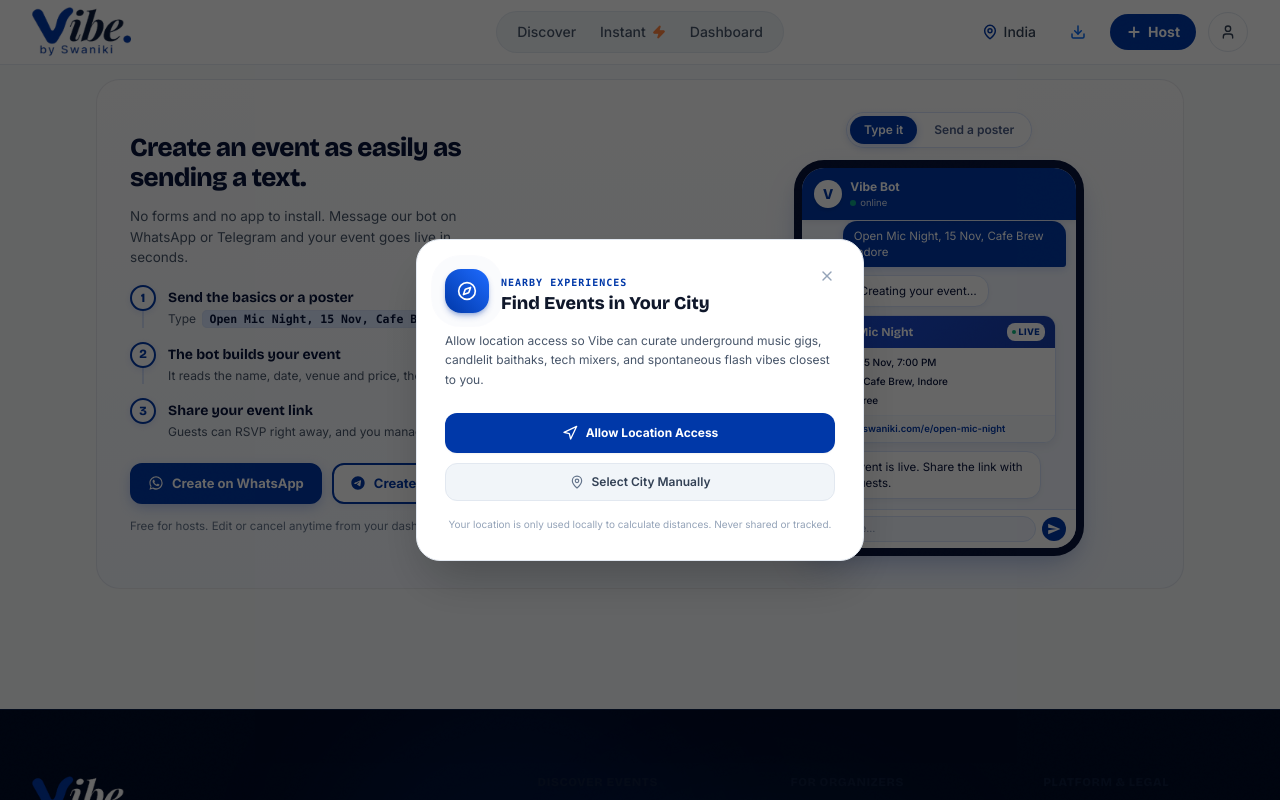
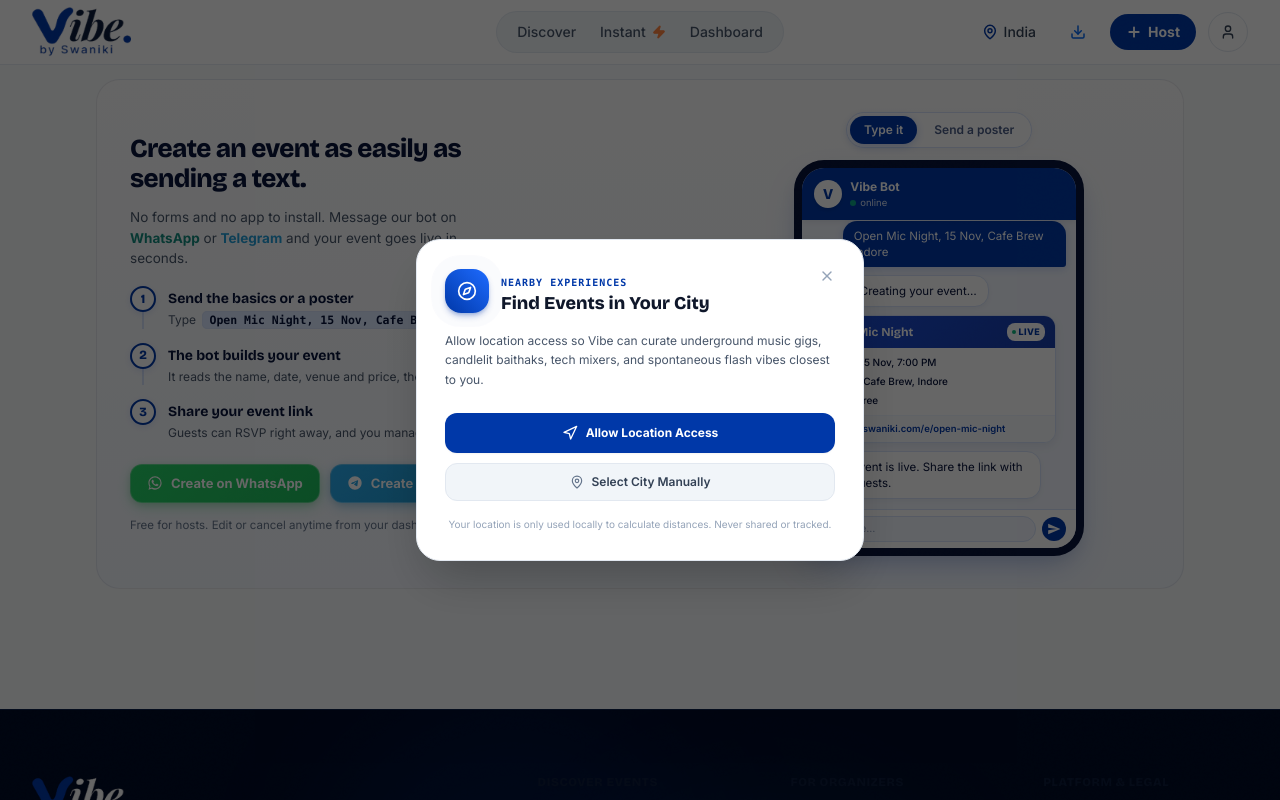
Before and after one commit to Suyashp07/Vibe, a Next.js app: page /bot in a window 1280 px wide. Shown: the top 800 px of the page. Built offline with nearby package versions, Linux system fonts and the light colour scheme; no server answers.

Commit message:
feat(bot): style WhatsApp and Telegram action buttons with authentic brand colors and textures

```diff
--- a/src/app/globals.css
+++ b/src/app/globals.css
@@ -2467,39 +2467,64 @@ html.dark .bot-code-chip {
   transform: translateY(-1.5px);
 }
 
+/* WhatsApp Official Green Button */
+.bot-btn-whatsapp,
 .bot-btn-primary {
-  background-color: #0038a8;
-  color: #fff !important;
-  border: 2px solid #0038a8;
-  box-shadow: 0 4px 14px -2px rgba(29, 78, 216, 0.35);
-}
-
+  background: linear-gradient(135deg, #25D366 0%, #1EBE5D 100%);
+  color: #ffffff !important;
+  border: 1px solid rgba(255, 255, 255, 0.28);
+  box-shadow: 0 4px 14px -2px rgba(37, 211, 102, 0.45), 0 2px 6px rgba(0, 0, 0, 0.08);
+}
+
+.bot-btn-whatsapp:hover,
 .bot-btn-primary:hover {
-  background-color: #173daa;
-  border-color: #173daa;
-  box-shadow: 0 8px 18px -3px rgba(29, 78, 216, 0.45);
-}
-
+  background: linear-gradient(135deg, #28E16D 0%, #1CAE55 100%);
+  border-color: rgba(255, 255, 255, 0.4);
+  box-shadow: 0 8px 22px -3px rgba(37, 211, 102, 0.6), 0 4px 10px rgba(0, 0, 0, 0.12);
+  transform: translateY(-1.5px);
+}
+
+html.dark .bot-btn-whatsapp,
+html.dark .bot-btn-primary {
+  background: linear-gradient(135deg, #25D366 0%, #128C7E 100%);
+  border-color: rgba(255, 255, 255, 0.22);
+  box-shadow: 0 4px 16px -2px rgba(37, 211, 102, 0.38);
+}
+
+html.dark .bot-btn-whatsapp:hover,
+html.dark .bot-btn-primary:hover {
+  background: linear-gradient(135deg, #2ae36e 0%, #159a8b 100%);
+  box-shadow: 0 8px 22px -3px rgba(37, 211, 102, 0.55);
+}
+
+/* Telegram Official Sky-Blue Textured Button */
+.bot-btn-telegram,
 .bot-btn-secondary {
-  color: #0038a8 !important;
-  border: 2px solid #0038a8;
-  background-color: #fff;
-  box-shadow: 0 2px 6px rgba(29, 78, 216, 0.08);
-}
-
+  background: linear-gradient(135deg, #2AABEE 0%, #229ED9 50%, #1B8DC5 100%);
+  color: #ffffff !important;
+  border: 1px solid rgba(255, 255, 255, 0.28);
+  box-shadow: 0 4px 14px -2px rgba(34, 158, 217, 0.45), 0 2px 6px rgba(0, 0, 0, 0.08);
+}
+
+.bot-btn-telegram:hover,
 .bot-btn-secondary:hover {
-  background-color: #f3f7ff;
-  box-shadow: 0 4px 12px rgba(29, 78, 216, 0.15);
-}
-
+  background: linear-gradient(135deg, #33B4F5 0%, #25A4DF 50%, #1E94CF 100%);
+  border-color: rgba(255, 255, 255, 0.4);
+  box-shadow: 0 8px 22px -3px rgba(34, 158, 217, 0.6), 0 4px 10px rgba(0, 0, 0, 0.12);
+  transform: translateY(-1.5px);
+}
+
+html.dark .bot-btn-telegram,
 html.dark .bot-btn-secondary {
-  color: #5b8cff !important;
-  background-color: transparent;
-  border-color: #5b8cff;
-}
-
+  background: linear-gradient(135deg, #2AABEE 0%, #1F8FC7 100%);
+  border-color: rgba(255, 255, 255, 0.22);
+  box-shadow: 0 4px 16px -2px rgba(34, 158, 217, 0.38);
+}
+
+html.dark .bot-btn-telegram:hover,
 html.dark .bot-btn-secondary:hover {
-  background-color: rgba(91, 140, 255, 0.12);
+  background: linear-gradient(135deg, #33B4F5 0%, #229ED9 100%);
+  box-shadow: 0 8px 22px -3px rgba(34, 158, 217, 0.55);
 }
 
 .bot-icon {
--- a/src/components/bot/FloatingBotDrawer.tsx
+++ b/src/components/bot/FloatingBotDrawer.tsx
@@ -143,7 +143,9 @@ export default function FloatingBotDrawer({ defaultOpen = false }: FloatingBotDr
                       </span>
                     </div>
                     <p className="text-[11px] text-slate-500 dark:text-slate-400">
-                      Message on WhatsApp or Telegram · Live in 60s
+                      Message on{' '}
+                      <span className="text-[#128C7E] dark:text-[#25D366] font-semibold">WhatsApp</span> or{' '}
+                      <span className="text-[#229ED9] dark:text-[#38bdf8] font-semibold">Telegram</span> · Live in 60s
                     </p>
                   </div>
                 </div>
--- a/src/components/events/BotCreateSection.tsx
+++ b/src/components/events/BotCreateSection.tsx
@@ -208,7 +208,9 @@ export default function BotCreateSection() {
             Create an event as easily as sending a text.
           </h2>
           <p className="bot-create-subtext">
-            No forms and no app to install. Message our bot on WhatsApp or Telegram and your event goes live in seconds.
+            No forms and no app to install. Message our bot on{' '}
+            <strong className="text-[#128C7E] dark:text-[#25D366] font-bold">WhatsApp</strong> or{' '}
+            <strong className="text-[#229ED9] dark:text-[#38bdf8] font-bold">Telegram</strong> and your event goes live in seconds.
           </p>
 
           <div className="bot-steps-list">
@@ -266,7 +268,7 @@ export default function BotCreateSection() {
               href="https://wa.me/919183123093?text=Vibe%2FEvents"
               target="_blank"
               rel="noopener noreferrer"
-              className="bot-btn bot-btn-primary"
+              className="bot-btn bot-btn-whatsapp"
             >
               <svg className="bot-icon" viewBox="0 0 24 24" fill="currentColor" aria-hidden="true">
                 <path d="M12.04 2C6.58 2 2.13 6.45 2.13 11.91c0 1.93.52 3.8 1.5 5.44L2.2 22l4.82-1.39a9.88 9.88 0 0 0 5.02 1.34h.01c5.46 0 9.91-4.45 9.91-9.91A9.91 9.91 0 0 0 12.04 2zm0 18.06h-.01a8.17 8.17 0 0 1-4.2-1.15l-.3-.18-3.09.89.83-3-.2-.31a8.19 8.19 0 0 1-1.28-4.4c0-4.52 3.68-8.2 8.2-8.2 2.19 0 4.25.85 5.8 2.4a8.16 8.16 0 0 1 2.4 5.8c0 4.52-3.68 8.15-8.15 8.15zm4.49-6.13c-.25-.12-1.46-.72-1.68-.81-.23-.08-.39-.12-.56.12-.17.25-.65.81-.8 1-.15.18-.3.2-.55.08-.25-.13-1.07-.39-2.03-1.25-.75-.67-1.26-1.5-1.4-1.75-.15-.25-.02-.39.1-.51.11-.11.25-.29.37-.43.13-.15.17-.25.25-.42.08-.17.04-.32-.02-.45-.06-.12-.56-1.35-.77-1.85-.2-.49-.41-.42-.56-.43h-.48c-.17 0-.44.06-.67.31-.23.25-.88.86-.88 2.1 0 1.24.9 2.44 1.03 2.61.13.17 1.78 2.72 4.31 3.81.6.26 1.07.42 1.44.54.61.19 1.16.17 1.6.1.49-.07 1.46-.6 1.67-1.18.21-.57.21-1.07.15-1.18-.06-.11-.23-.17-.48-.3z" />
@@ -278,7 +280,7 @@ export default function BotCreateSection() {
               href="https://t.me/VibeCurator_bot?start=Vibe_Events"
               target="_blank"
               rel="noopener noreferrer"
-              className="bot-btn bot-btn-secondary"
+              className="bot-btn bot-btn-telegram"
             >
               <svg className="bot-icon" viewBox="0 0 24 24" fill="currentColor" aria-hidden="true">
                 <path d="M12 2C6.48 2 2 6.48 2 12s4.48 10 10 10 10-4.48 10-10S17.52 2 12 2zm4.64 6.8c-.15 1.58-.8 5.42-1.13 7.19-.14.75-.42 1-.68 1.03-.58.05-1.02-.38-1.58-.75-.88-.58-1.38-.94-2.23-1.5-.99-.65-.35-1.01.22-1.59.15-.15 2.71-2.48 2.76-2.69a.2.2 0 0 0-.05-.18c-.06-.05-.14-.03-.21-.02-.09.02-1.49.95-4.22 2.79-.4.27-.76.41-1.08.4-.36-.01-1.04-.2-1.55-.37-.63-.2-1.12-.31-1.08-.66.02-.18.27-.36.75-.55 2.92-1.27 4.86-2.11 5.83-2.52 2.78-1.16 3.35-1.36 3.73-1.36.08 0 .27.02.39.12.1.08.13.19.14.27-.01.06.01.24 0 .37z" />
```
